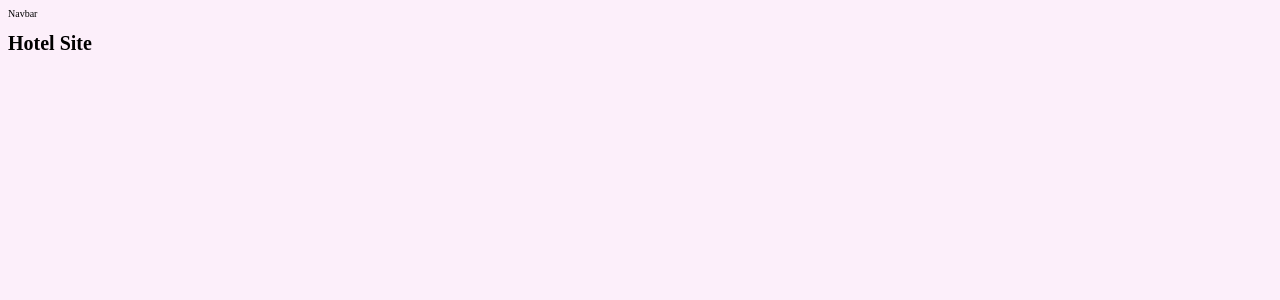
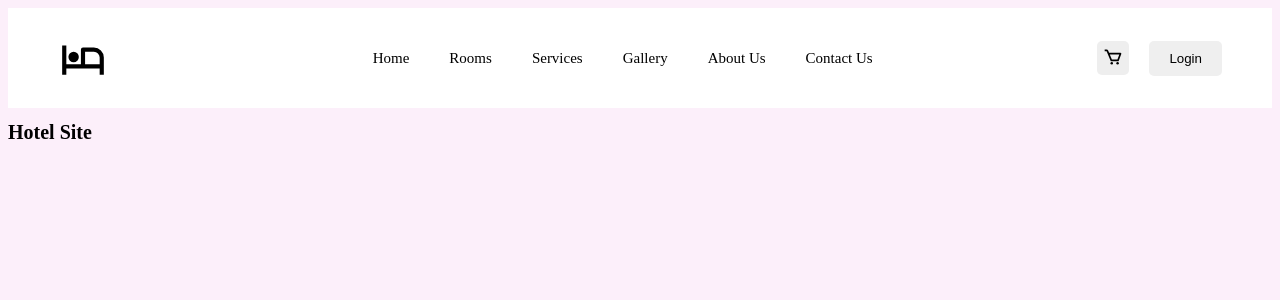
Before and after one commit to PrinceNarteh/hotel, a React (Create React App) app: page / in a window 1280 px wide. Shown: the top 300 px of the page. Built offline with nearby package versions, Linux system fonts and the light colour scheme.

Commit message:
styed Navbar

```diff
--- /dev/null
+++ b/src/components/navbar/Navbar.styles.tsx
@@ -0,0 +1,40 @@
+import styled from "styled-components";
+
+export const NavbarContainer = styled.nav`
+  height: 10rem;
+  background-color: #fff;
+  display: flex;
+  align-items: center;
+  justify-content: space-between;
+  padding: 0 5rem;
+`;
+
+export const Logo = styled.div`
+  height: 100%;
+  display: flex;
+  align-items: center;
+`;
+
+export const Icon = styled.div`
+  padding: 0.6rem;
+  background-color: #eee;
+  border-radius: 0.5rem;
+`;
+
+export const Menu = styled.ul`
+  height: 100%;
+`;
+
+export const MenuItem = styled.li`
+  font-size: 1.5rem;
+  display: inline-block;
+  line-height: 80px;
+  padding: 1rem 2rem;
+  cursor: pointer;
+`;
+
+export const Button = styled.button`
+  padding: 1rem 2rem;
+  border: none;
+  border-radius: 0.5rem;
+`;
--- a/src/components/navbar/Navbar.tsx
+++ b/src/components/navbar/Navbar.tsx
@@ -1,5 +1,35 @@
 import React from "react";
+import {
+  Button,
+  Icon,
+  Logo,
+  Menu,
+  MenuItem,
+  NavbarContainer,
+} from "./Navbar.styles";
+import { BiCart, BiHotel } from "react-icons/bi";
+import { Row } from "../styles/Row";
 
 export const Navbar = () => {
-  return <div>Navbar</div>;
+  return (
+    <NavbarContainer>
+      <Logo>
+        <BiHotel size={50} />
+      </Logo>
+      <Menu>
+        <MenuItem>Home</MenuItem>
+        <MenuItem>Rooms</MenuItem>
+        <MenuItem>Services</MenuItem>
+        <MenuItem>Gallery</MenuItem>
+        <MenuItem>About Us</MenuItem>
+        <MenuItem>Contact Us</MenuItem>
+      </Menu>
+      <Row gap={2}>
+        <Icon>
+          <BiCart size={20} />
+        </Icon>
+        <Button>Login</Button>
+      </Row>
+    </NavbarContainer>
+  );
 };
--- /dev/null
+++ b/src/components/styles/Row.tsx
@@ -0,0 +1,15 @@
+import styled, { css } from "styled-components";
+
+interface RowProps {
+  gap?: number;
+}
+
+export const Row = styled.div`
+  display: flex;
+  align-items: center;
+  ${({ gap }: RowProps) =>
+    gap &&
+    css`
+      gap: ${gap}rem;
+    `}
+`;
--- a/src/pages/Home.tsx
+++ b/src/pages/Home.tsx
@@ -3,8 +3,8 @@ import { Navbar } from "../components/navbar/Navbar";
 
 export const Home = () => {
   return (
-    <div>
+    <>
       <Navbar />
-    </div>
+    </>
   );
 };
--- a/src/theme/globalStyle.tsx
+++ b/src/theme/globalStyle.tsx
@@ -22,7 +22,7 @@ export const GlobalStyle = createGlobalStyle`
     }
 
     img {
-        /* width: 100%; */
+        width: 100%;
     }
 
     li {
```
